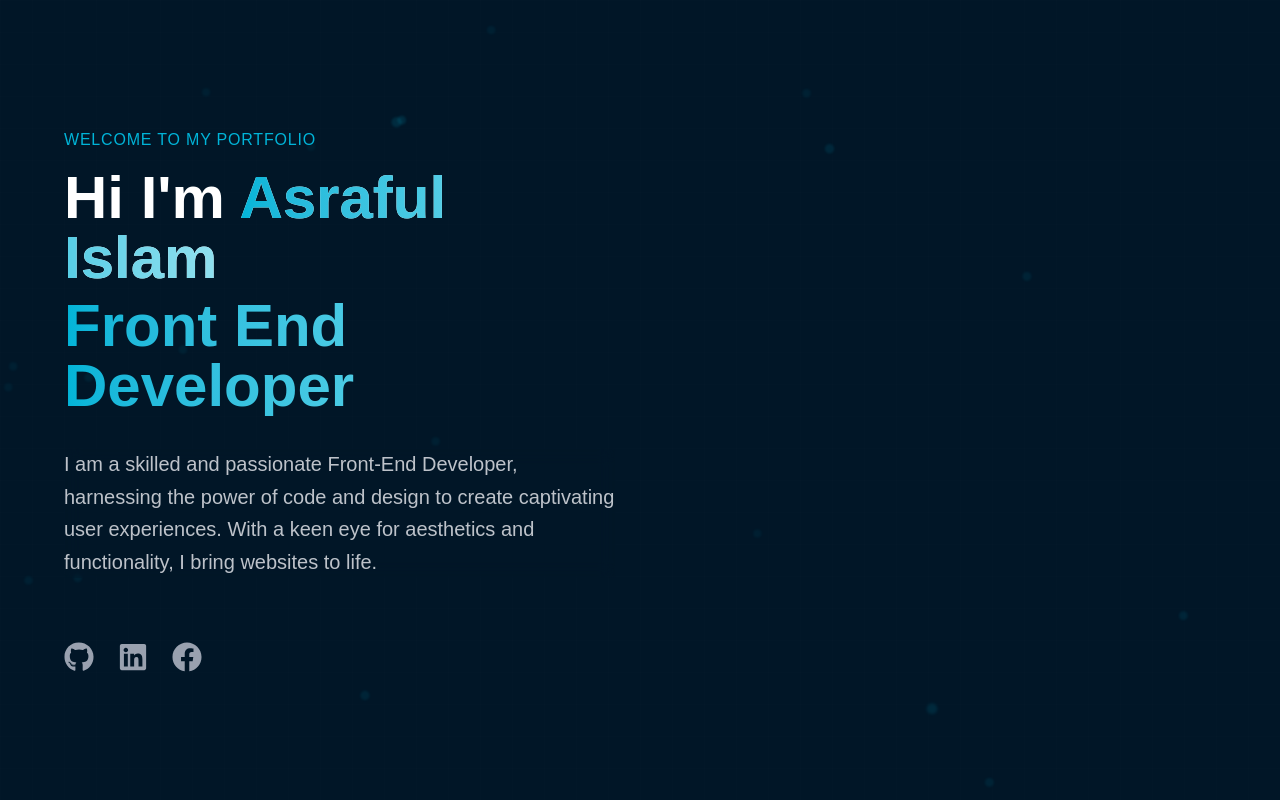
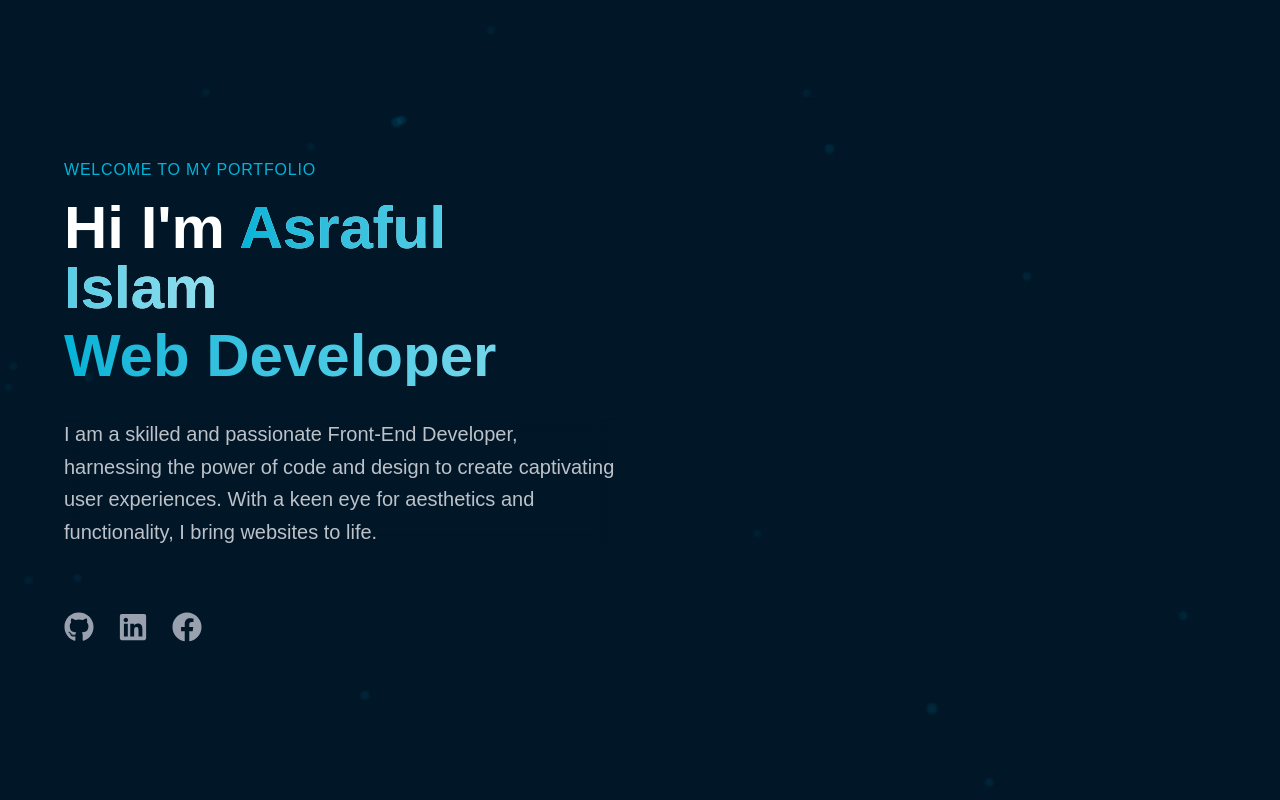
Before and after one commit to DevAsrafulIslam/portfolio, a Next.js app: page / in a window 1280 px wide. Built offline with nearby package versions, Linux system fonts and the light colour scheme.

Commit message:
refactor(Home): update job title to 'Web Developer'

```diff
--- a/src/components/Home.jsx
+++ b/src/components/Home.jsx
@@ -302,7 +302,7 @@ const Home = () => {
                     </span>
                   </span>
                   <span className="block text-3xl md:text-5xl lg:text-6xl bg-clip-text text-transparent bg-gradient-to-r from-[#00B4D8] via-[#48cae4] to-[#90e0ef]">
-                    Front End Developer
+                    Web Developer
                   </span>
                 </motion.h1>
               </div>
```
